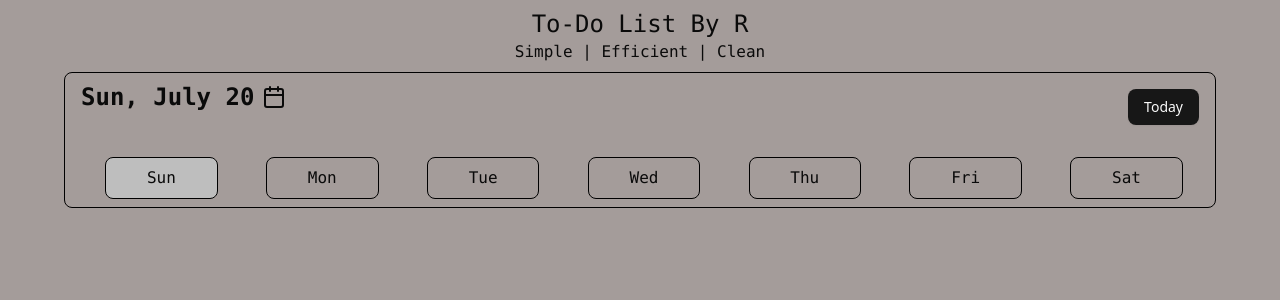
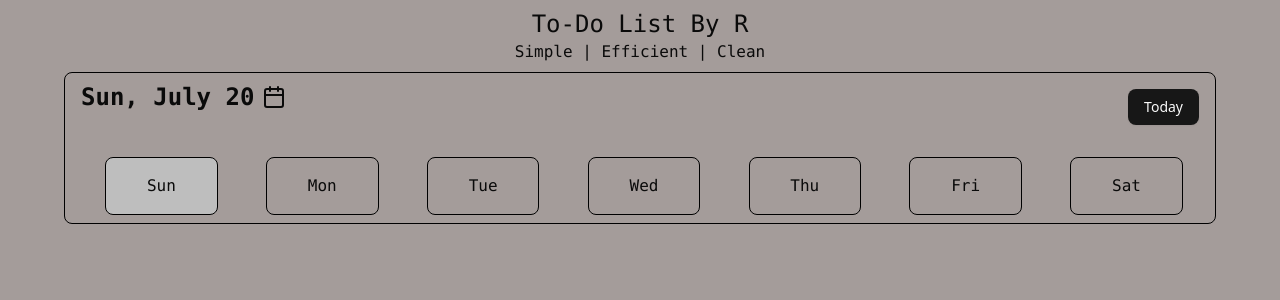
Before and after one commit to furtherafay/todolist, a React (Vite) app: page / in a window 1280 px wide. Shown: the top 300 px of the page. Built offline with nearby package versions, Linux system fonts and the light colour scheme.

Commit message:
feat: added spacing between day cards

```diff
--- a/src/components/CalendarCard.jsx
+++ b/src/components/CalendarCard.jsx
@@ -95,7 +95,7 @@ export const CalendarCard = () => {
             <div
               key={d}
               onClick={() => handleChangeDate(index)}
-              className={`select-none p-2 cursor-pointer flex justify-center items-center w-[10%] h-full border border-black rounded-md
+              className={`select-none p-4 cursor-pointer flex justify-center items-center w-[10%] h-full border border-black rounded-md
               ${
                 selectedIndex === index
                   ? "bg-muted-foreground"
```
